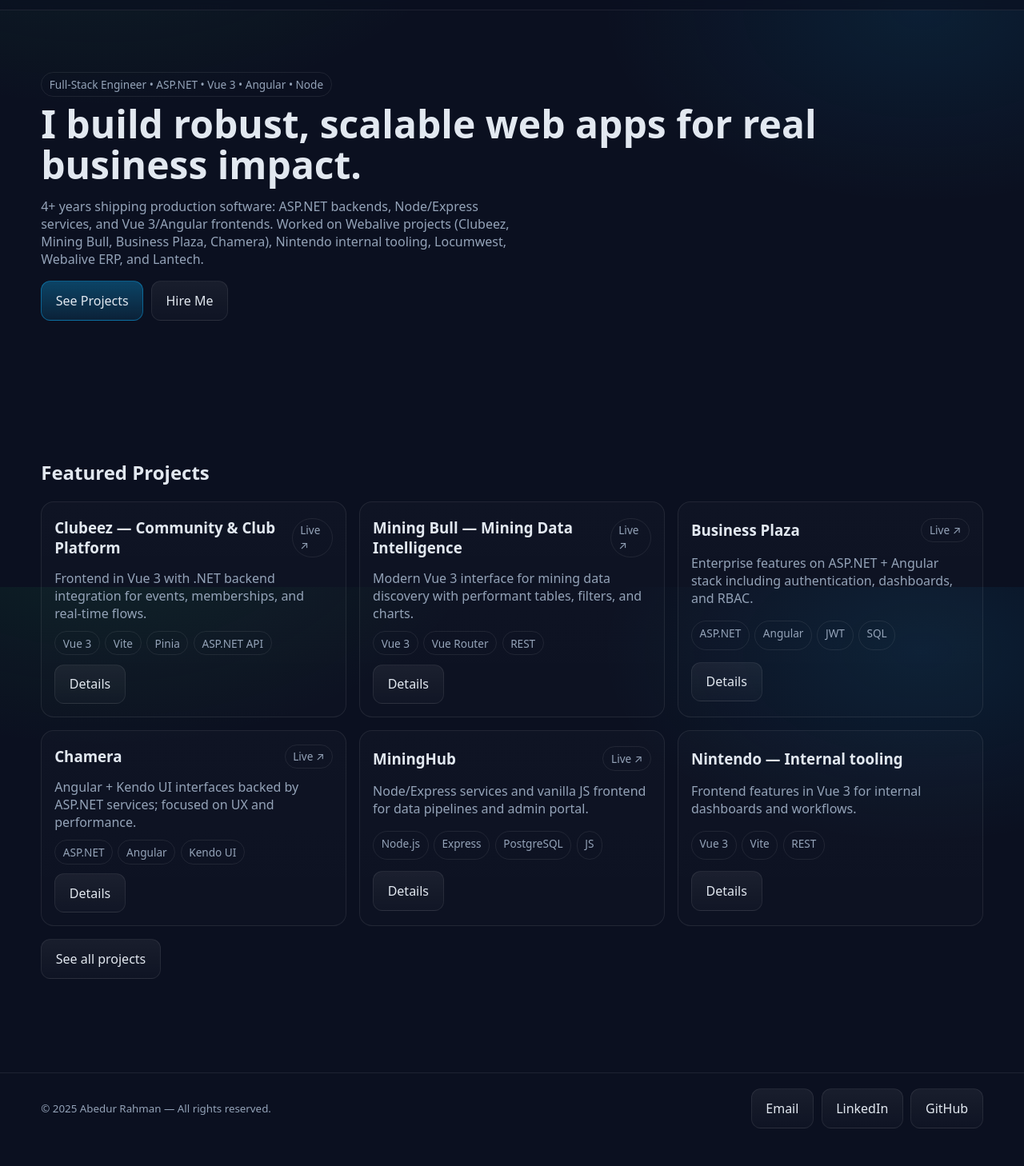
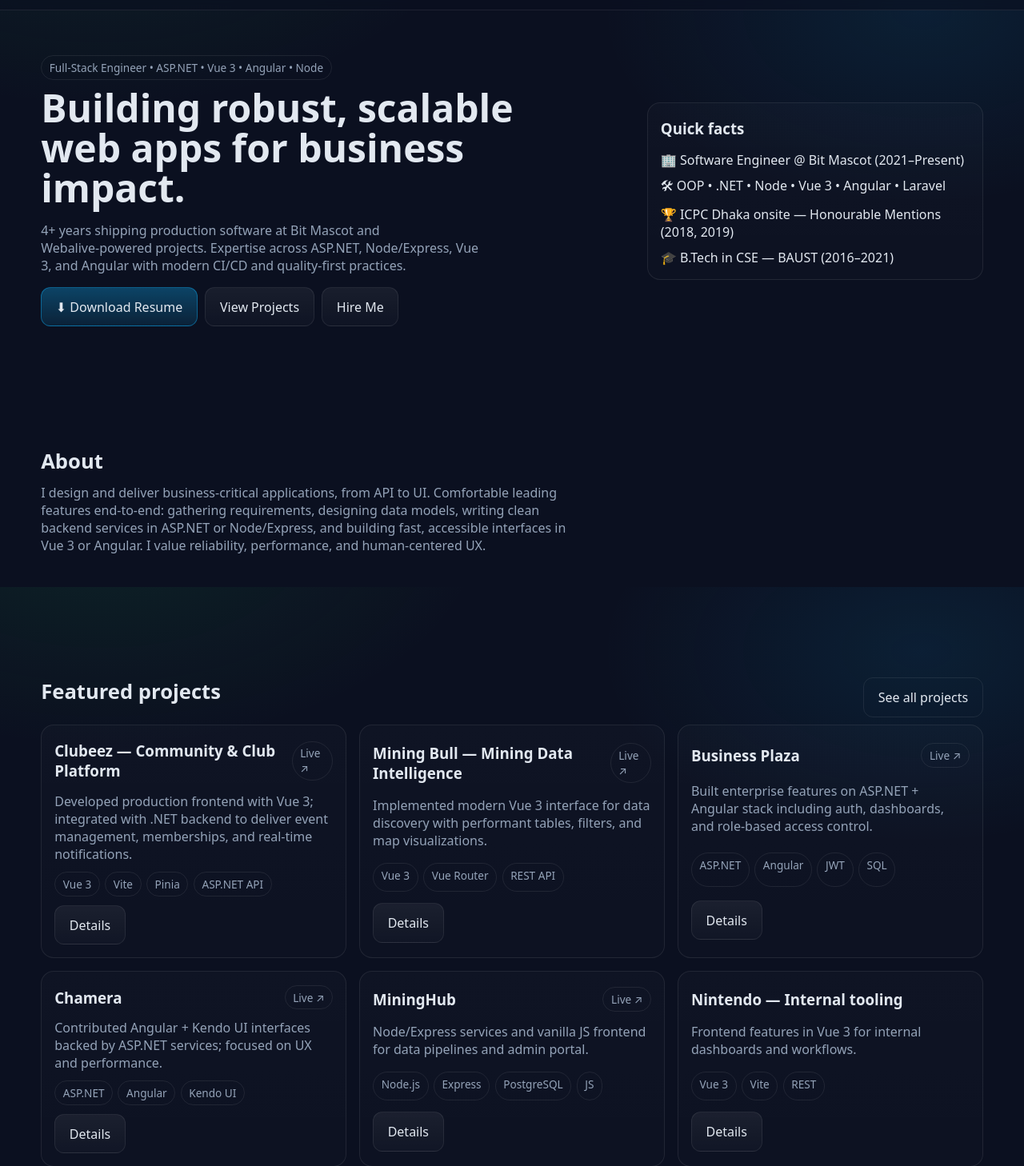
Before and after one commit to abed-baust/portfolio, a Vue app: page / in a window 1280 px wide. Shown: the part 66-1524 px from the top of the page at 80% size. Before the commit the page ends 1496 px from the top, so only its background shows below. Built offline with nearby package versions, Linux system fonts and the light colour scheme.

Commit message:
[Home] [Home added update]

```diff
--- a/src/pages/Home.vue
+++ b/src/pages/Home.vue
@@ -1,47 +1,135 @@
 <template>
   <div>
-    <!-- Hero -->
-    <section class="section container hero">
-      <div>
-        <span class="badge">Full‑Stack Engineer • ASP.NET • Vue 3 • Angular • Node</span>
-        <h1 style="font-size: clamp(2rem, 5vw, 3rem); line-height:1.05; margin:.6rem 0 1rem 0;">
-          I build robust, scalable web apps for real business impact.
-        </h1>
-        <p style="color:var(--muted); max-width: 65ch;">
-          4+ years shipping production software: ASP.NET backends, Node/Express services, and Vue 3/Angular frontends.
-          Worked on Webalive projects (Clubeez, Mining Bull, Business Plaza, Chamera), Nintendo internal tooling,
-          Locumwest, Webalive ERP, and Lantech.
-        </p>
-        <div class="nav" style="margin-top:1rem;">
-          <RouterLink class="btn primary" :to="{ name: 'projects' }">See Projects</RouterLink>
-          <RouterLink class="btn" :to="{ name: 'contact' }">Hire Me</RouterLink>
-        </div>
-      </div>
+    <!-- Hero section comes from components/Hero.vue -->
+    <Hero />
 
-      <!--
-      <div class="photo-wrap" style="justify-self:end;">
-        <img class="photo" :src="base + 'images/abed.png'" alt="Md Abedur Rahman" />
-      </div>
-      -->
+    <!-- About -->
+    <section class="section container">
+      <h2 class="h2">About</h2>
+      <p class="muted about-text">
+        I design and deliver business‑critical applications, from API to UI. Comfortable leading features end‑to‑end:
+        gathering requirements, designing data models, writing clean backend services in ASP.NET or Node/Express,
+        and building fast, accessible interfaces in Vue 3 or Angular. I value reliability, performance, and
+        human‑centered UX.
+      </p>
     </section>
 
     <!-- Featured Projects -->
     <section class="section container">
-      <h2>Featured Projects</h2>
-      <div class="grid cols-3">
+      <div class="feat-head">
+        <h2 class="h2">Featured projects</h2>
+        <!-- Optional link on the right for larger screens -->
+        <RouterLink class="btn ghost only-lg" :to="{ name: 'projects' }" aria-label="See all projects">
+          See all projects
+        </RouterLink>
+      </div>
+
+      <div class="grid cards">
         <ProjectCard v-for="p in featured" :key="p.slug" :project="p" />
       </div>
-      <div style="margin-top:1rem">
-        <RouterLink class="btn" :to="{ name: 'projects' }">See all projects</RouterLink>
+
+      <!-- For small screens, show CTA below the grid -->
+      <div class="cta-sm">
+        <RouterLink class="btn" :to="{ name: 'projects' }" aria-label="See all projects">
+          See all projects
+        </RouterLink>
       </div>
     </section>
   </div>
 </template>
 
 <script setup>
+import Hero from '../components/Hero.vue'
+import ProjectCard from '../components/ProjectCard.vue'
+import { default as projects } from '../data/projects'
 import { RouterLink } from 'vue-router'
-import ProjectCard from '../components/ProjectCard.vue'
-import projects from './projects.data'
 
 const featured = projects.slice(0, 6)
 </script>
+
+<style scoped>
+.h2 {
+  font-size: clamp(1.25rem, 2.5vw, 1.6rem);
+  line-height: 1.2;
+  margin: 0 0 .8rem 0;
+}
+
+.muted {
+  color: var(--muted);
+}
+
+.about-text {
+  max-width: 75ch;
+  margin: 0;
+}
+
+/* Featured header: title + link on larger screens */
+.feat-head {
+  display: flex;
+  align-items: center;
+  justify-content: space-between;
+  gap: .8rem;
+  margin-bottom: .6rem;
+}
+
+.only-lg {
+  display: inline-flex;
+}
+
+@media (max-width: 700px) {
+  .only-lg {
+    display: none;
+  }
+}
+
+/* Cards grid: 1 → 2 → 3 responsive columns */
+.grid.cards {
+  display: grid;
+  gap: 1rem;
+  grid-template-columns: 1fr;
+}
+
+@media (min-width: 640px) {
+  .grid.cards {
+    grid-template-columns: repeat(2, minmax(0, 1fr));
+  }
+}
+
+@media (min-width: 1024px) {
+  .grid.cards {
+    grid-template-columns: repeat(3, minmax(0, 1fr));
+  }
+}
+
+/* Small‑screen CTA below grid */
+.cta-sm {
+  margin-top: 1rem;
+}
+
+@media (min-width: 700px) {
+  .cta-sm {
+    display: none;
+  }
+}
+
+/* Button variants (keeps with your existing theme) */
+.btn {
+  display: inline-flex;
+  align-items: center;
+  gap: .6rem;
+  padding: .8rem 1.1rem;
+  border-radius: 12px;
+  border: 1px solid var(--border);
+  background: linear-gradient(180deg, rgba(255, 255, 255, .06), rgba(255, 255, 255, .02));
+  transition: transform .12s ease, border-color .2s ease;
+}
+
+.btn:hover {
+  transform: translateY(-1px);
+  border-color: rgba(255, 255, 255, .18);
+}
+
+.btn.ghost {
+  background: transparent;
+}
+</style>
```
